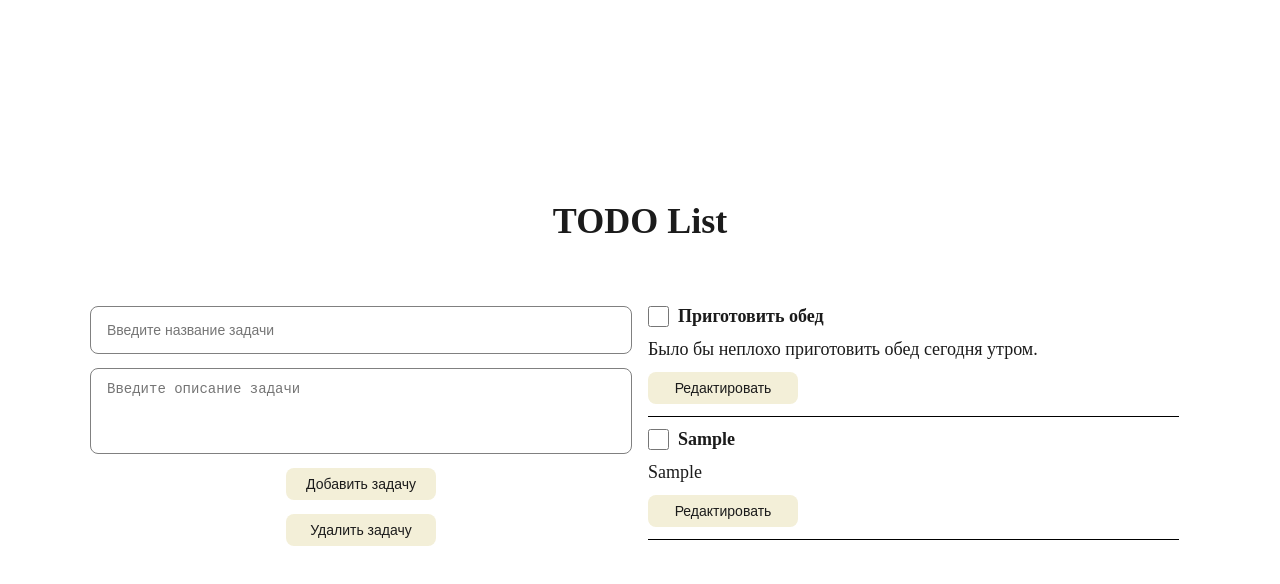
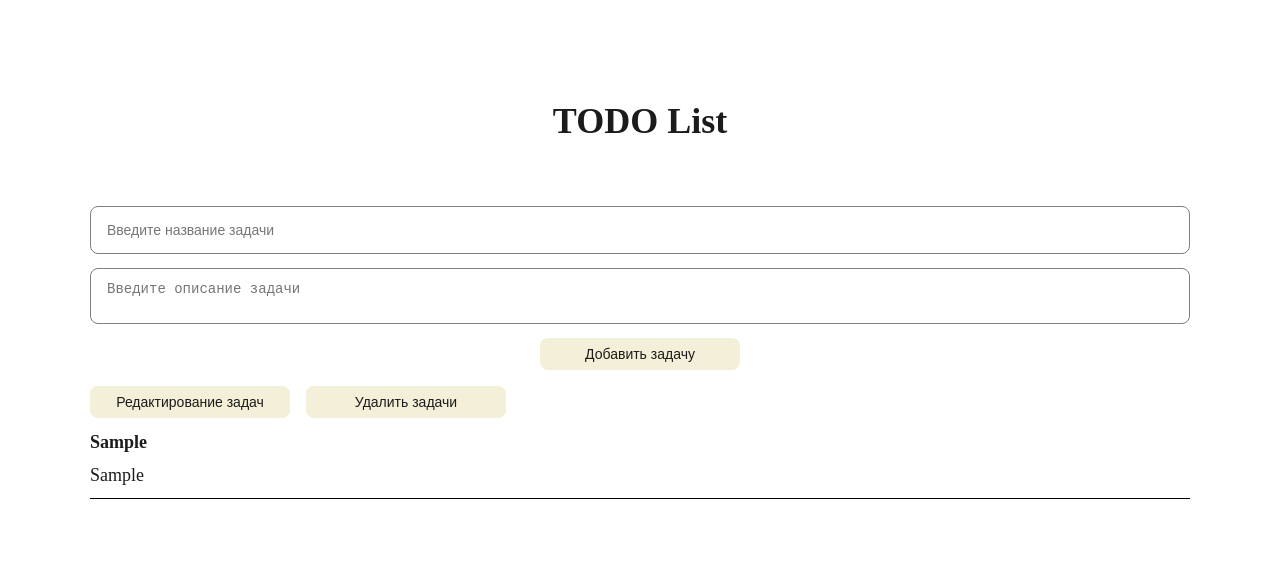
Before and after one commit to Yeshikatsu1/TODO-app, a plain HTML site: page index.html in a window 1280 px wide. Both pictures are taken after typing "Sample", "Sample" into the empty fields and a click on the button "Добавить задачу". Drawn offline with Linux system fonts and the light colour scheme.

Commit message:
Добавил состояния и локальное хранилище

```diff
--- a/index.html
+++ b/index.html
@@ -17,13 +17,18 @@
 
     <main>
         <div class="content _container">
-            <div class="content_info">
+            <div class="content_info content_info-main">
                 <input id="taskTitle" type="text" placeholder="Введите название задачи">
                 <textarea id="taskDescription" placeholder="Введите описание задачи"></textarea>
                 <button onclick="createTask()">Добавить задачу</button>
-                <button onclick="deleteTasks()">Удалить задачу</button>
             </div>
-            <div class="content_info content_info-slide">
+            <div class="content_info content_info-dop">
+                <div class="content_info-buttons">
+                    <button id="viewTasksButton" style="display: none;">Просмотр задач</button>
+                    <button id="createEditTaskButton">Редактирование задач</button>
+                    <button id="deleteTasksButton" onclick="showDeleteTasksButton()">Удалить задачи</button>
+                    <button id="deleteSelectedButton" style="display: none;">Удалить выбранные задачи</button>
+                </div>
                 <ul id="taskList"></ul>
             </div>
         </div>
--- a/source/js/script.js
+++ b/source/js/script.js
@@ -1,24 +1,48 @@
-const state = new Proxy({ // Объявляем прокси-объект и помещаем в него массив с названием, описанием и айди задачи
-    tasks: [
-        { id: 1, title: "Приготовить обед", description: "Было бы неплохо приготовить обед сегодня утром." }
-    ],
-    selectedTaskIds: []
+const state = new Proxy({
+    tasks: [],
+    selectedTaskIds: [],
+    editingTaskId: null,
+    viewState: 'view',
+    deleteState: false
   }, {
-    set: function (target, property, value) { // Создаём прокси-объект
+    set: function(target, property, value) {
         target[property] = value;
-        renderTasks(); // Обновляем список задач
+        updateTasks();
+        saveToLocalStorage();
         return true;
     }
   });
 
-function createTask() { // Функция создания задачи по клику на кнопку
+  function viewTasks() {
+    document.getElementById('viewTasksButton').style.display = "none";
+    document.getElementById('createEditTaskButton').style.display = "block";
+    document.getElementById('deleteTasksButton').style.display = "block";
+    document.getElementById('deleteSelectedButton').style.display = "none";
+    state.viewState = 'view';
+    state.deleteState = false;
+  }
+
+  function createEditTask() {
+    document.getElementById('createEditTaskButton').style.display = "none";
+    document.getElementById('viewTasksButton').style.display = "block";
+    state.viewState = 'edit';
+    state.deleteState = false;
+  }
+
+  function deleteTasks() {
+    state.deleteState = true;
+    state.viewState = 'delete';
+  }
+
+  function createTask() {
     const title = document.getElementById("taskTitle").value;
     const description = document.getElementById("taskDescription").value;
 
     if (title !== "") {
         const newTask = { id: Date.now(), title: title, description: description };
         state.tasks.push(newTask);
-        renderTasks(); // Обновляем список задач после добавления новой задачи
+        state.viewState = 'view';
+        viewTasks();
     } else {
         alert('Вы не ввели название задачи!');
     }
@@ -27,48 +51,55 @@ function createTask() { // Функция создания задачи по к
     document.getElementById("taskDescription").value = "";
   }
 
-function deleteTasks() { // Функция удаления задачи по клику на кнопку
+  function deleteTask(taskId) {
+    state.tasks = state.tasks.filter(task => task.id !== taskId);
+  }
+
+  function deleteSelectedTasks() {
     state.tasks = state.tasks.filter(task => !state.selectedTaskIds.includes(task.id));
     state.selectedTaskIds = [];
-    renderTasks(); // Обновляем список задач после удаления задач
   }
 
-function toggleTaskSelection(taskId) { // Функция переключения выбора задач
+  function toggleTaskSelection(taskId) {
+    if (state.deleteState) {
       if (state.selectedTaskIds.includes(taskId)) {
           state.selectedTaskIds = state.selectedTaskIds.filter(id => id !== taskId);
       } else {
           state.selectedTaskIds.push(taskId);
       }
     }
-
-let editingTaskId = null;
-
-function selectTask(taskId) { // Функция управления редактированием задачи
-    editingTaskId = taskId;
-    renderTasks();
   }
 
-function saveEditedTask(newTitle, newDescription) { // Функция сохранения отредактированной задачи
-    const task = state.tasks.find(task => task.id === editingTaskId);
+  function selectTask(taskId) {
+    state.editingTaskId = taskId;
+    state.viewState = 'edit';
+  }
+
+  function saveEditedTask(newTitle, newDescription) {
+    const task = state.tasks.find(task => task.id === state.editingTaskId);
     if (task) {
         task.title = newTitle;
         task.description = newDescription;
-        editingTaskId = null;
-        renderTasks();
+        state.editingTaskId = null;
+        state.viewState = 'view';
     }
+    viewTasks();
   }
 
-function renderTasks() { // Функция отображения списка задач на странице
+  function toggleCheckboxVisibility() {
+    const checkboxes = document.querySelectorAll('.task-checkbox');
+    checkboxes.forEach(checkbox => {
+      checkbox.style.display = state.deleteState ? 'block' : 'none';
+    });
+  }
+
+
+  function updateTasks() {
     const taskList = document.getElementById("taskList");
     taskList.innerHTML = "";
 
-    state.tasks.forEach(task => { // Создаём html элементы в списке
+    state.tasks.forEach(task => {
       const li = document.createElement("li");
-
-        const checkbox = document.createElement("input");
-        checkbox.type = "checkbox";
-        checkbox.addEventListener('change', () => toggleTaskSelection(task.id));
-        checkbox.checked = state.selectedTaskIds.includes(task.id);
 
       const title = document.createElement("strong");
       title.textContent = task.title;
@@ -76,15 +107,31 @@ function renderTasks() { // Функция отображения списка
       const description = document.createElement("p");
       description.textContent = task.description;
 
+      const deleteButton = document.createElement("button");
+      deleteButton.textContent = 'Удалить';
+      deleteButton.addEventListener('click', () => deleteTask(task.id));
+
       const editButton = document.createElement("button");
       editButton.textContent = 'Редактировать';
       editButton.addEventListener('click', () => selectTask(task.id));
 
+      if (state.deleteState) {
+        const checkbox = document.createElement("input");
+        checkbox.type = "checkbox";
+        checkbox.className = "task-checkbox";
+        checkbox.addEventListener('change', () => toggleTaskSelection(task.id));
+        checkbox.checked = state.selectedTaskIds.includes(task.id);
         li.appendChild(checkbox);
+      }
+
       li.appendChild(title);
       li.appendChild(description);
 
-        if (task.id === editingTaskId) { // Условие сохранения задачи в режиме редактирования
+      if (state.deleteState) {
+        li.appendChild(deleteButton);
+      }
+
+      if (state.viewState === 'edit' && state.editingTaskId === task.id) {
         const editForm = document.createElement("div");
 
         const editTitleInput = document.createElement("input");
@@ -98,19 +145,50 @@ function renderTasks() { // Функция отображения списка
         saveButton.textContent = 'Сохранить';
         saveButton.addEventListener('click', () => saveEditedTask(editTitleInput.value, editDescriptionTextarea.value));
 
-            editButton.style.display = "none"; // Скрыть кнопку "Редактировать"
-
         editForm.appendChild(editTitleInput);
         editForm.appendChild(editDescriptionTextarea);
         editForm.appendChild(saveButton);
 
         li.appendChild(editForm);
-        } else {
+      } else if (state.viewState === 'edit') {
         li.appendChild(editButton);
       }
 
       taskList.appendChild(li);
     });
+    toggleCheckboxVisibility();
+  }
+  function saveToLocalStorage() {
+    localStorage.setItem('tasks', JSON.stringify(state.tasks));
   }
 
-renderTasks();
+  function loadFromLocalStorage() {
+    const savedTasks = localStorage.getItem('tasks');
+    if (savedTasks) {
+        state.tasks = JSON.parse(savedTasks);
+    }
+  }
+
+  document.getElementById('viewTasksButton').addEventListener('click', viewTasks);
+  document.getElementById('createEditTaskButton').addEventListener('click', createEditTask);
+  document.getElementById('deleteTasksButton').addEventListener('click', deleteTasks);
+  document.getElementById('deleteSelectedButton').addEventListener('click', () => {
+    deleteSelectedTasks();
+    state.deleteState = false;
+  });
+
+  function showDeleteSelectedButton() {
+    document.getElementById('deleteTasksButton').style.display = 'none';
+    document.getElementById('deleteSelectedButton').style.display = 'block';
+  }
+
+  function showDeleteTasksButton() {
+    document.getElementById('deleteTasksButton').style.display = 'block';
+    document.getElementById('deleteSelectedButton').style.display = 'none';
+  }
+
+  document.getElementById('deleteTasksButton').addEventListener('click', showDeleteSelectedButton);
+  document.getElementById('deleteSelectedButton').addEventListener('click', showDeleteTasksButton);
+
+  loadFromLocalStorage();
+  updateTasks();
--- a/source/scss/style.scss
+++ b/source/scss/style.scss
@@ -63,6 +63,18 @@ h6 {
     margin: 0;
 }
 
+::-webkit-scrollbar {
+    width: 10px;
+}
+
+::-webkit-scrollbar-track {
+    background-color: #f5edc4;
+}
+
+::-webkit-scrollbar-thumb {
+    box-shadow: inset 0 0 6px rgba(0, 0, 0, 0.3);
+}
+
 input,
 textarea {
     box-sizing: border-box;
@@ -91,18 +103,6 @@ hr {
     margin: 0;
 }
 
-::-webkit-scrollbar {
-    width: 10px;
-}
-
-::-webkit-scrollbar-track {
-    background-color: #f5edc4;
-}
-
-::-webkit-scrollbar-thumb {
-    box-shadow: inset 0 0 6px rgba(0, 0, 0, 0.3);
-}
-
 /* Обнуление */
 
 /* Стили шаблона */
@@ -117,13 +117,14 @@ hr {
     text-align: center;
 
     .header_body {
-        margin-top: 200px;
+        margin-top: 100px;
     }
 }
 
 .content {
     display: flex;
-    align-items: flex-start;
+    align-items: center;
+    flex-direction: column;
     justify-content: space-between;
     gap: 16px;
     padding-top: 64px;
@@ -131,12 +132,11 @@ hr {
 
 .content_info {
     display: flex;
-    flex-direction: column;
     align-items: center;
+    justify-content: space-between;
     gap: 14px;
     margin: 0 auto;
     width: 100%;
-    max-width: 542px;
 
     input {
         height: 48px;
@@ -149,10 +149,9 @@ hr {
     }
 
     textarea {
-        max-width: 580px;
         border: 1px solid black;
         font-size: 14px;
-        padding: 12px 16px 40px 16px;
+        padding: 12px 16px 10px 16px;
         width: 100%;
         resize: none;
         border-radius: 8px;
@@ -162,7 +161,7 @@ hr {
     button {
         font-size: 14px;
         padding: 8px;
-        width: 150px;
+        width: 200px;
         background: #f3efd8;
         border: 0;
         border-radius: 8px;
@@ -179,16 +178,14 @@ hr {
         flex-direction: column;
         gap: 12px;
         width: 100%;
-        max-width: 542px;
-
-        li {
+        li{
             display: flex;
             flex-direction: column;
             align-items: flex-start;
             justify-content: flex-start;
             gap: 12px;
             position: relative;
-            width: 98%;
+            width: 100%;
             padding-bottom: 12px;
             border-bottom: 1px solid black;
             input[type='checkbox']{
@@ -196,7 +193,7 @@ hr {
                 height: 21px;
                 position: absolute;
                 top: 0;
-                left: 0;
+                right: 0;
             }
             input[type='text']{
                 margin-bottom: 12px;
@@ -204,24 +201,34 @@ hr {
             textarea{
                 margin-bottom: 8px;
             }
-            strong{
-                padding-left: 30px;
-            }
         }
     }
 }
 
-.content_info-slide {
-    max-height: 500px;
-    overflow-y: auto;
+.content_info-dop{
+    display: flex;
+    flex-direction: column;
+    align-items: flex-start;
 }
 
-@media(max-width: 768px) {
-    .content {
+.content_info-main{
+    display: flex;
+    align-items: center;
+    flex-direction: column;
+}
+
+.content_info-buttons{
+    display: flex;
+    gap: 16px;
+}
+
+@media(max-width: 768px){
+    .content{
         flex-direction: column;
+        gap: 12px;
     }
 
-    .header .header_body {
+    .header .header_body{
         margin-top: 40px;
     }
 
@@ -230,12 +237,13 @@ hr {
         overflow-y: none;
     }
 
-    .content_info {
-        ul {
-            li {
-                width: 100%;
-            }
-        }
+    .content_info-buttons{
+        flex-direction: column;
+        gap: 12px;
+    }
+
+    .content_info-main{
+        align-items: flex-start;
     }
 }
 
```
Also changed, not shown: source/css/style.css. Lines whose indentation alone changed are shown as unchanged.
